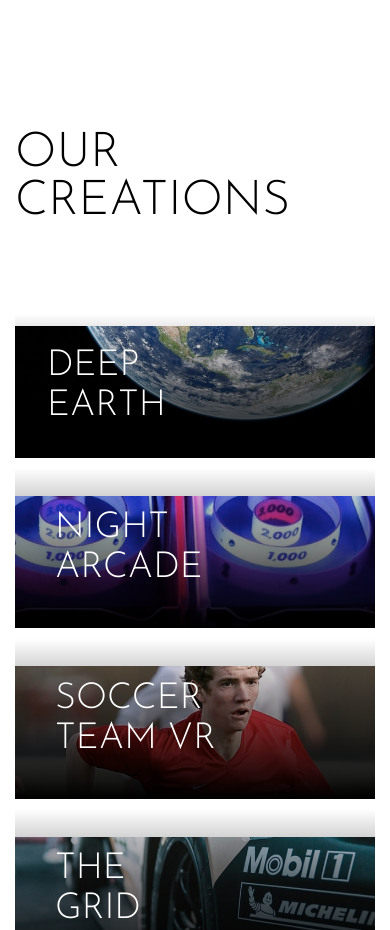
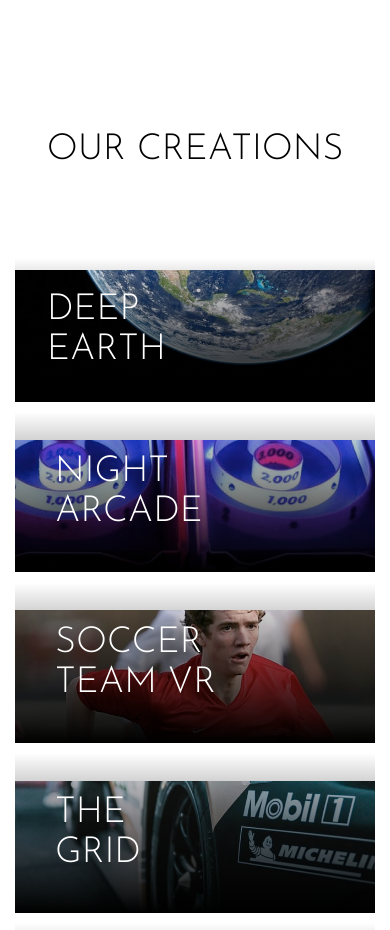
Before and after one commit to manoffocus117/Loop-Studios, a plain HTML site: page index.html in a window 390 px wide. Shown: the part 1780-2710 px from the top of the page. Drawn offline with nearby package versions, Linux system fonts and the light colour scheme.

Commit message:
text align change

```diff
--- a/index.html
+++ b/index.html
@@ -78,7 +78,7 @@
                         />
                   </figure>
                   <div
-                        class="w-90 mx-auto md:mx-0 md:w-[56.7%] text-center md:text-justify p-8 md:pt-25 md:pr-25 md:pl-25 md:absolute bottom-0 right-0 bg-white space-y-5"
+                        class="w-90 mx-auto md:mx-0 md:w-[56.7%] text-center md:text-start p-8 md:pt-25 md:pr-25 md:pl-25 md:absolute bottom-0 right-0 bg-white space-y-5"
                   >
                         <h1 class="text-4xl md:text-5xl">
                               The leader in interactive VR
@@ -94,8 +94,10 @@
                   </div>
             </section>
             <section class="w-90 md:w-7xl mx-auto mb-25 md:mb-0">
-                  <div class="flex items-center justify-between">
-                        <h1 class="text-5xl">Our creations</h1>
+                  <div
+                        class="flex items-center justify-center md:justify-between"
+                  >
+                        <h1 class="text-4xl md:text-5xl">Our creations</h1>
                         <button
                               type="button"
                               class="hidden md:block border-2 px-12 py-2 cursor-pointer hover:bg-black hover:text-white"
```
